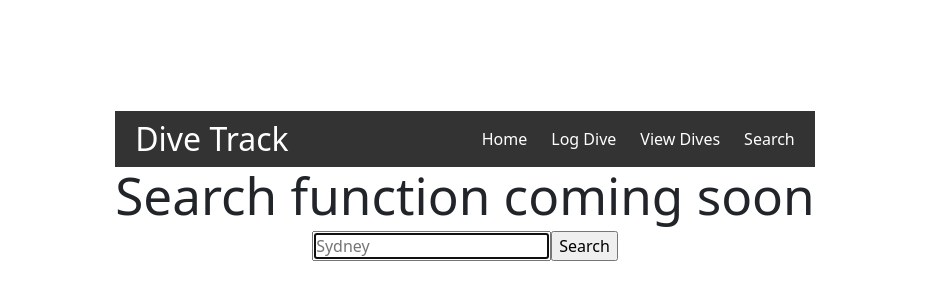
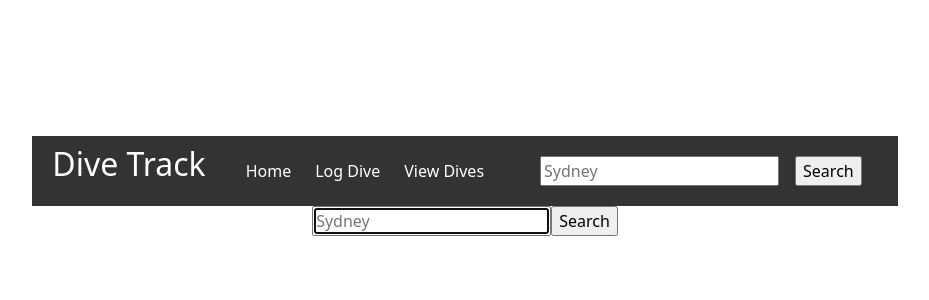
Before and after one commit to darcyhmansfield/scuba-dive-log, a React (Vite) app: page /apitest in a window 1280 px wide. Shown: the part 214-514 px from the top of the page, without its empty margins (175-1104 px from the left). Built offline with nearby package versions, Linux system fonts and the light colour scheme; no server answers; the database is empty.

Commit message:
created the search box in the nav and added some styling

```diff
--- a/src/App.css
+++ b/src/App.css
@@ -110,3 +110,15 @@ body {
   /* Sets the background color to light gray */
   background-color: #777;
 }
+
+.nav form {
+  /* Aligns items along the main axis with space between them */
+  justify-content: space-between;
+   /* Sets padding */
+   padding: .5rem;
+   margin: .5rem;
+   /* Sets the display property of the unordered list to flex */
+   display: flex;
+   /* Sets the gap between flex items to 1rem */
+   gap: 1rem;
+}
--- a/src/components/API-Test.jsx
+++ b/src/components/API-Test.jsx
@@ -1,67 +1,38 @@
-// //const axios = require('axios');
-// import axios from "axios";
-
-// const options = {
-//     method: 'GET',
-//     url: 'https://world-scuba-diving-sites-api.p.rapidapi.com/api/divesite/gps',
-//     headers: {
-//         'X-RapidAPI-Key': 'ee43d266d5msh859f5e60609b6a1p1be89ajsn929f35453d99',
-//         'X-RapidAPI-Host': 'world-scuba-diving-sites-api.p.rapidapi.com'
-//     }
-// };
-
-
-// async function apiCALL() {
-//     try {
-//         const response = await axios.request(options);
-//         console.log(response.data);
-//     } catch (error) {
-//         console.error(error);
-//     }
-
-
-// }
-// useEffect(() => {
-//     apiCALL()
-// },
-//     [])
-
-import axios from 'axios';
 import { useState } from 'react';
 import SearchBar from './Search_Bar';
 import SearchResults from './Search_Results';
 
-
 const APItest = () => {
-
   const [results, setResults] = useState({});
 
-    const _handleSearch = () => {
-
-        console.log("Searching");
-
+  const _handleSearch = (q) => {
     const options = {
       method: 'GET',
       url: 'https://world-scuba-diving-sites-api.p.rapidapi.com/api/divesite',
       params: {
-                country: 'Sydney'
+        country: q,
       },
       headers: {
         'X-RapidAPI-Key': '5f19ae380fmsh4d27eefa4a39e09p1e7e57jsne8215947bc70',
-                'X-RapidAPI-Host': 'world-scuba-diving-sites-api.p.rapidapi.com'
-            }
+        'X-RapidAPI-Host': 'world-scuba-diving-sites-api.p.rapidapi.com',
+      },
     };
 
-        axios.request(options).then((response) => {
-            console.log(response.data)
+    axios
+      .request(options)
+      .then((response) => {
+        console.log(response.data);
         setResults(response.data);
+      })
+      .catch((error) => {
+        console.error(error);
+        setError(error.message);
       });
-    }
+  };
 
   return (
     <div>
-            <h1>Search function coming soon</h1>
-            <SearchBar onSubmit={ _handleSearch } />
+      <SearchBar onSubmit={_handleSearch} />
       {Object.keys(results).length > 0 && <SearchResults results={results} />}
     </div>
   );
--- a/src/components/Navbar.jsx
+++ b/src/components/Navbar.jsx
@@ -22,10 +22,16 @@ const Navbar = () => {
           <Link to="/index">View Dives</Link>
         </li>
         {/* The fourth list item links to a page to search for dive sites */}
-        <li>
-          <Link to="/search">Search</Link>
-        </li>
       </ul>
+      {/* The fourth list item contains the search box */}
+      <li>
+        <Link to="/apitest">
+          <form>
+            <input type="text" placeholder="Sydney" />
+            <input type="submit" value="Search" />
+          </form>
+        </Link>
+      </li>
     </nav>
   );
 };
--- a/src/components/Search_Bar.jsx
+++ b/src/components/Search_Bar.jsx
@@ -1,6 +1,6 @@
 import { useState } from "react";
 
-const SearchBar = props => {
+const SearchBar = (props) => {
     const [searchTerm, setSearchTerm] = useState('');
 
     const _handleSearch = (e) => {
--- a/src/components/Search_Results.jsx
+++ b/src/components/Search_Results.jsx
@@ -33,4 +33,4 @@ const SearchResults = (props) => {
     )
 }
 
-export default SearchResults
+export default SearchResults;
```
Lines whose indentation alone changed are shown as unchanged.
